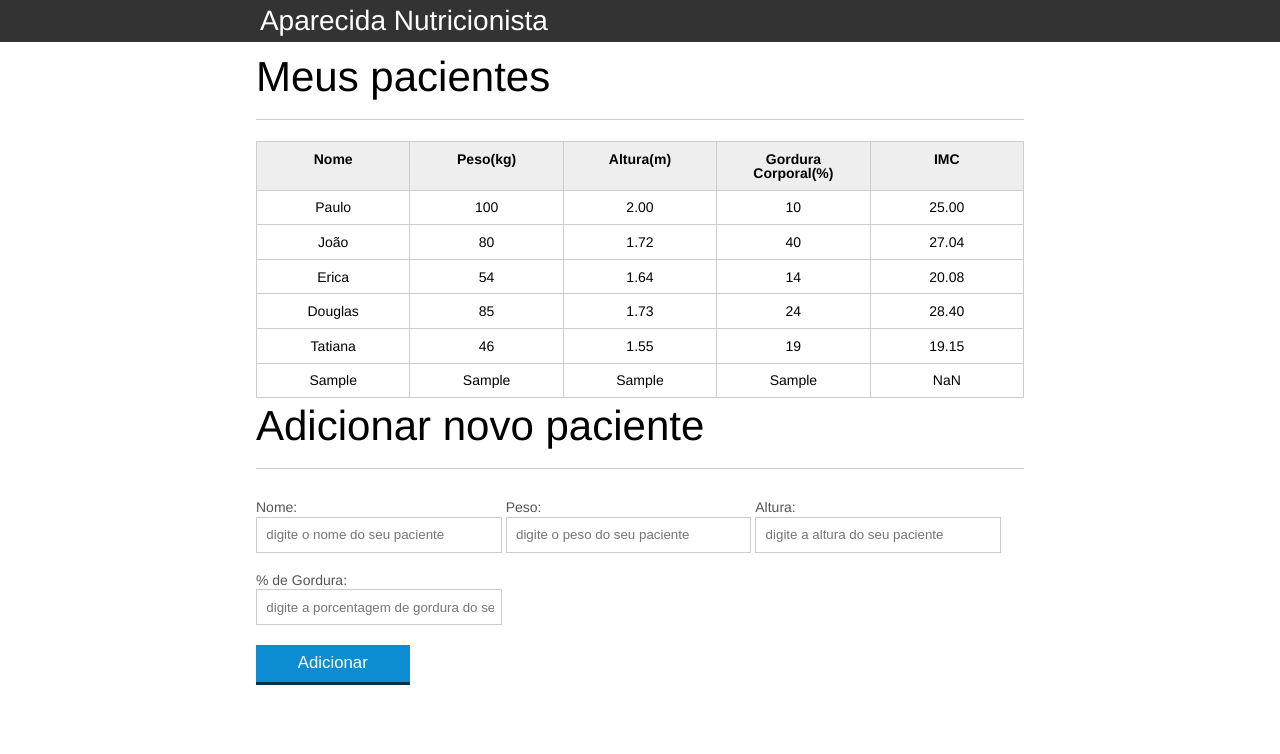
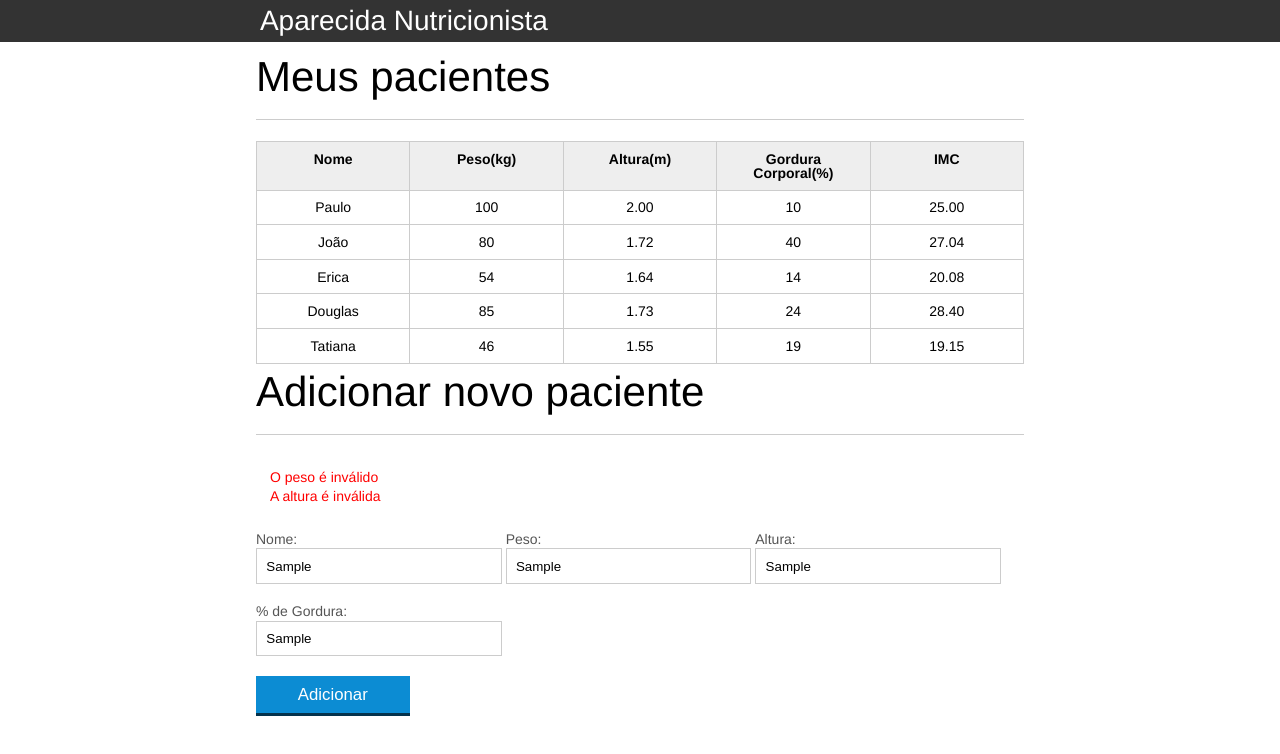
Before and after one commit to gcrodrigues/curso_js, a plain HTML site: page index.html in a window 1280 px wide. Both pictures are taken after typing "Sample", "Sample", "Sample", "Sample" into the empty fields and a click on the button "Adicionar". Drawn offline with Linux system fonts and the light colour scheme.

Commit message:
Implementação de funções de validação e exibição de mensagem de erro

```diff
--- a/css/index.css
+++ b/css/index.css
@@ -136,3 +136,13 @@ button[disabled=disabled], button:disabled {
 .paciente-invalido{
 	background-color: lightcoral;
 }
+
+#mensagem-erro{
+	color: red;
+	padding: 1em;
+	list-style-type: none;
+}
+
+#mensagem-erro li{
+	margin-bottom: 5px;
+}
--- a/index.html
+++ b/index.html
@@ -73,6 +73,7 @@
 
 		<section class="container">
 			<h2 id="titulo-form">Adicionar novo paciente</h2>
+			<ul id="mensagem-erro"></ul>
 			<form id="form-adiciona">
 				<div class="grupo">
 					<label for="nome">Nome:</label>
--- a/js/calcula-imc.js
+++ b/js/calcula-imc.js
@@ -43,7 +43,7 @@ function calculaImc(peso, altura){
 }
 
 function validaPeso(peso){
-    if (peso > 0 && peso < 1000){
+    if (peso >= 0 && peso < 1000){
         return true;
     }else{
         return false
@@ -51,7 +51,7 @@ function validaPeso(peso){
 }
 
 function validaAltura(altura){
-    if (altura > 0 && altura < 3){
+    if (altura >= 0 && altura < 3){
         return true;
     }else{
         return false;
--- a/js/form.js
+++ b/js/form.js
@@ -7,14 +7,36 @@ botaoAdicionar.addEventListener('click', function(event){
 
     var paciente = obtemPacienteDoFormulario(form);
 
+    var erros = validaPaciente(paciente);
+
     var pacienteTr = montaTr(paciente);
+
+    if(erros.length > 0){
+        exibeMensagensDeErro(erros);
+        return;
+    }
+
+
 
     var tabela = document.querySelector("#tabela-pacientes");
 
     tabela.appendChild(pacienteTr);
 
     form.reset();
+
+    var ul = document.querySelector("#mensagem-erro");
+    ul.innerHTML = "";
 });
+
+function exibeMensagensDeErro(erros){
+    var ul = document.querySelector("#mensagem-erro");
+    ul.innerHTML = "";
+    erros.forEach(function(erro){
+        var li = document.createElement('li');
+        li.textContent = erro;
+        ul.appendChild(li);
+    });
+}
 
 function obtemPacienteDoFormulario(form){
 
@@ -48,3 +70,33 @@ function montaTr(paciente){
 
     return pacienteTr;
 }
+
+function validaPaciente(paciente){
+    var erros = [];
+
+    if(paciente.nome.length == 0){
+        erros.push("O nome não pode ser em branco")
+    }
+
+    if(!validaPeso(paciente.peso)){
+       erros.push("O peso é inválido");
+    }
+
+    if(!validaAltura(paciente.altura)){
+        erros.push("A altura é inválida");
+    }
+
+    if(paciente.peso.length == 0){
+        erros.push("O peso não pode ser em branco");
+    }
+
+    if(paciente.altura.length == 0){
+        erros.push("A altura não pode ser em branco");
+    }
+
+    if(paciente.gordura.length == 0){
+        erros.push("A gordura não pode ser em branco");
+    }
+
+    return erros;
+}
```
